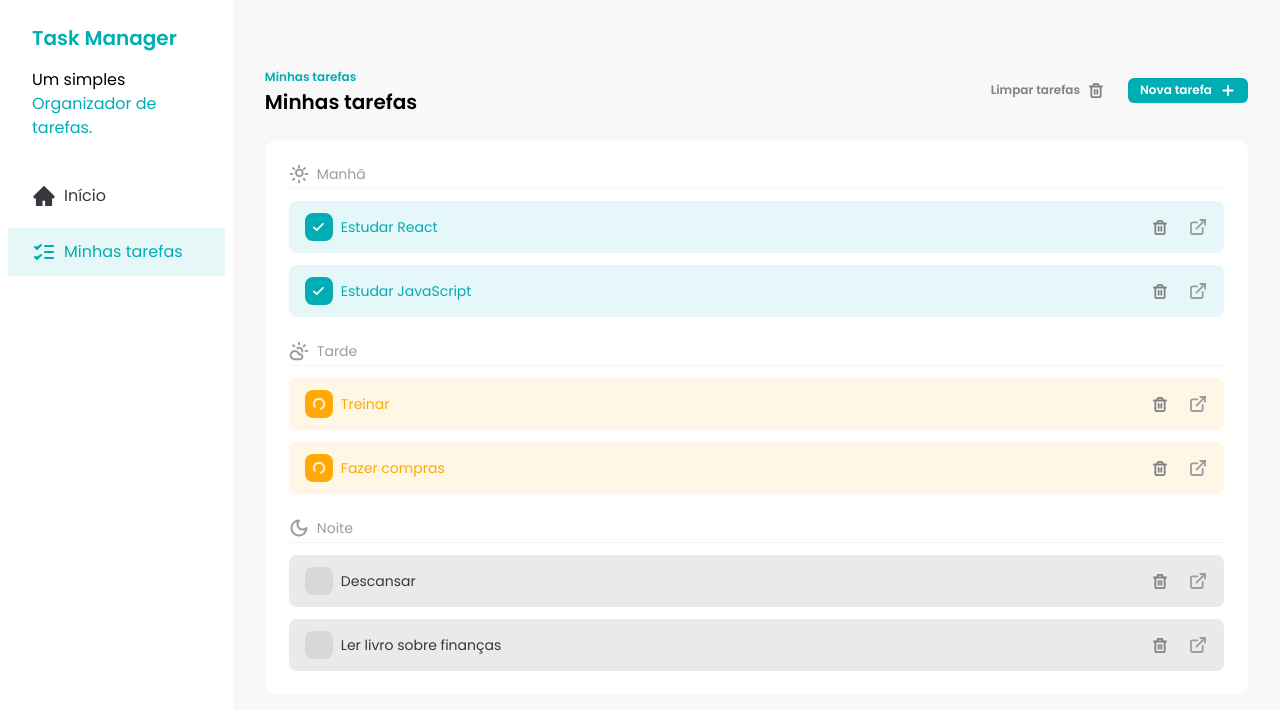
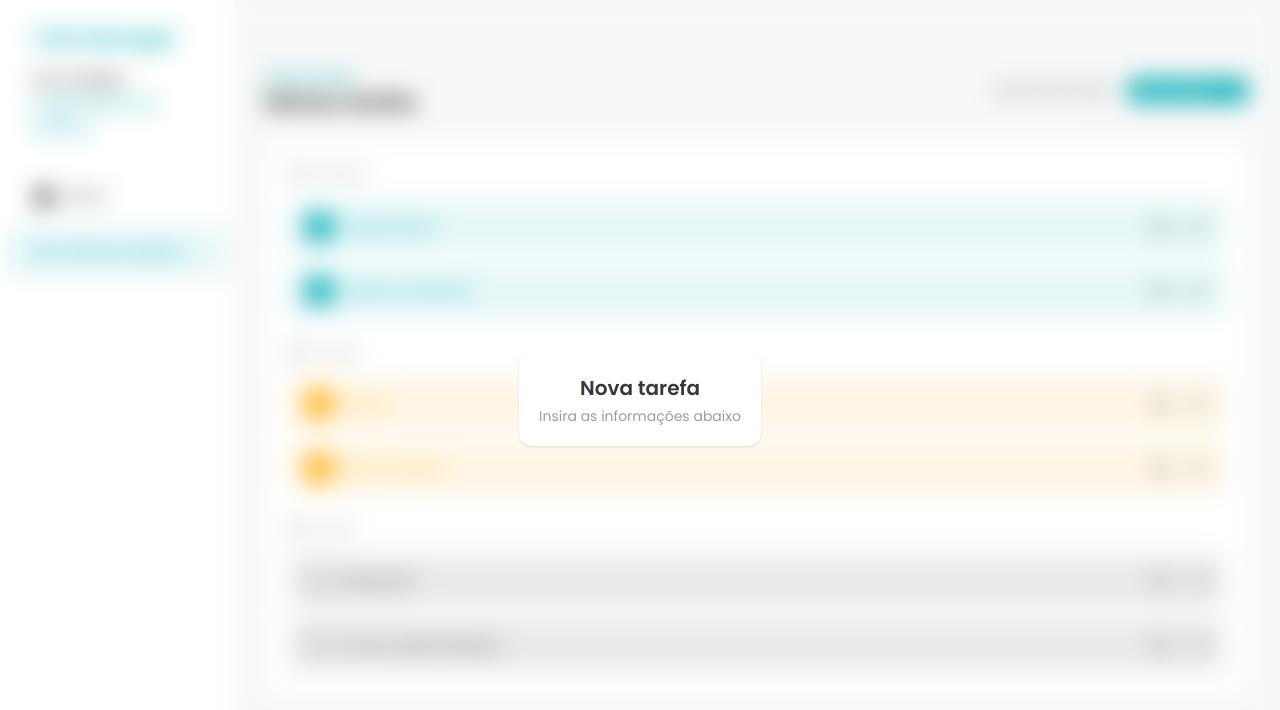
Before and after one commit to Grid2109/fsc-task-manager, a React (Vite) app: page / in a window 1280 px wide. Both pictures are taken after a click on the button "Nova tarefa". Shown: the top 710 px of the page. Built offline with nearby package versions, Linux system fonts and the light colour scheme.

Commit message:
feat: add initial AddTaskDialog component

```diff
--- a/src/App.jsx
+++ b/src/App.jsx
@@ -1,6 +1,7 @@
+import { Toaster } from 'sonner'
+
 import { Sidebar } from './components/Sidebar'
 import { Tasks } from './components/Tasks'
-import { Toaster } from 'sonner'
 
 export function App() {
   return (
--- /dev/null
+++ b/src/components/AddTaskDialog.jsx
@@ -0,0 +1,15 @@
+import { createPortal } from 'react-dom'
+export const AddTaskDialog = ({ isOpen }) => {
+  if (!isOpen) return null
+  return createPortal(
+    <div className='fixed bottom-0 left-0 top-0 flex h-screen w-screen items-center justify-center backdrop-blur-md'>
+      <div className='rounded-xl bg-white p-5 text-center shadow'>
+        <h2 className='text-xl font-semibold text-[#35383E]'>Nova tarefa</h2>
+        <p className='mt-1 text-sm text-[#9A9C9F]'>
+          Insira as informações abaixo
+        </p>
+      </div>
+    </div>,
+    document.body
+  )
+}
--- a/src/components/Tasks.jsx
+++ b/src/components/Tasks.jsx
@@ -9,12 +9,14 @@
   TrashIcon,
 } from '../assets/icons'
 import { TASKS } from '../constants/tasks'
+import { AddTaskDialog } from './AddTaskDialog'
 import { Button } from './Button'
 import { TaskItem } from './TaskItem'
 import { TasksSeparator } from './TasksSeparator'
 
 export function Tasks() {
   const [tasks, setTasks] = useState(TASKS)
+  const [addTaskDialogIsOpen, setAddTaskDialogIsOpen] = useState(false)
   const morningTasks = tasks.filter((task) => task.time === 'morning')
   const afternoonTasks = tasks.filter((task) => task.time === 'afternoon')
   const eveningTasks = tasks.filter((task) => task.time === 'evening')
@@ -66,10 +68,15 @@
             Limpar tarefas
             <TrashIcon />
           </Button>
-          <Button variant='primary'>
+          <Button
+            variant='primary'
+            onClick={() => setAddTaskDialogIsOpen(true)}
+          >
             Nova tarefa
             <AddIcon />
           </Button>
+
+          <AddTaskDialog isOpen={addTaskDialogIsOpen} />
         </div>
       </div>
       <div className='rounded-xl bg-white p-6'>
```
